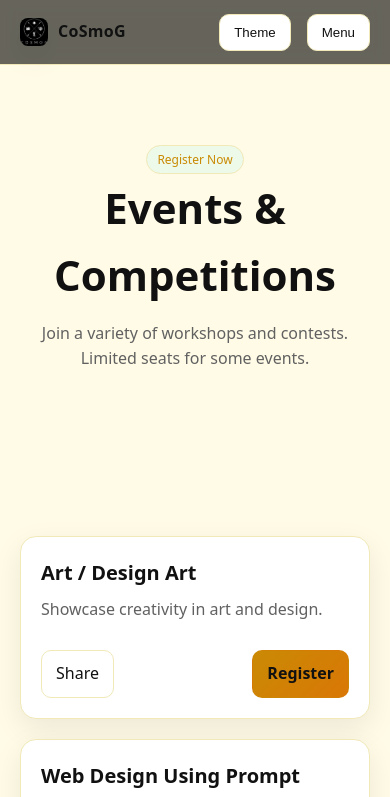
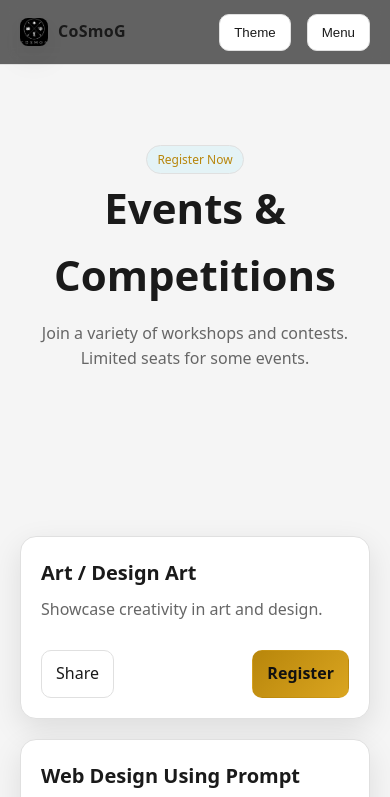
Before and after one commit to PadalaTanish30/cosmog-2K25, a plain HTML site: page events.html in a window 390 px wide. Both pictures are taken after a click on the button "Theme". Shown: the top 797 px of the page. Drawn offline with Linux system fonts and the light colour scheme.

Commit message:
fix: light theme colors, mobile menu breakpoint, announcement dismiss

```diff
--- a/assets/css/styles.css
+++ b/assets/css/styles.css
@@ -15,16 +15,16 @@
 
 /* Light mode */
 .light {
-  --bg: #fffbe6;     /* light warm background */
+  --bg: #f5f5f5;     /* softer light background */
   --panel: #ffffff;
-  --text: #111111;
-  --muted: #616161;
-  --brand: #ca8a04;   /* yellow-700 */
-  --brand-2: #d97706; /* orange-600 */
-  --accent: #a16207;
-  --danger: #b91c1c;
-  --border: #f1e9b8;
-  --shadow: 0 10px 30px rgba(2,6,23,.08);
+  --text: #1a1a1a;
+  --muted: #666666;
+  --brand: #b8860b;   /* darker yellow */
+  --brand-2: #daa520; /* goldenrod */
+  --accent: #8b6914;
+  --danger: #dc2626;
+  --border: #e0e0e0;
+  --shadow: 0 10px 30px rgba(0,0,0,.1);
 }
 
 * { box-sizing: border-box; }
@@ -60,7 +60,7 @@ img { max-width: 100%; display: block; }
 .menu-btn { display: none; }
 
 /* Mobile menu */
-@media (max-width: 780px) {
+@media (max-width: 768px) {
   .menu-btn { display: inline-flex; align-items: center; gap: 6px; }
   .nav-links { display: none; position: absolute; left: 0; right: 0; top: 64px; background: var(--panel); border-bottom: 1px solid var(--border); flex-direction: column; padding: 10px 20px; }
   .nav-links.open { display: flex; }
--- a/assets/js/main.js
+++ b/assets/js/main.js
@@ -180,3 +180,45 @@ function closeRegistrationModal() {
 
 // Minimal QR generator (naive): uses external API fallback if canvas not supported
 // (Dynamic QR generation removed in favor of static image)
+
+// Web Share for event cards
+document.addEventListener('click', function (e) {
+  const t = e.target;
+  if (t && (t.matches('[data-share]') || t.closest('[data-share]'))) {
+    const card = t.closest('.card');
+    const title = card ? card.querySelector('h3')?.textContent?.trim() : document.title;
+    const text = `Join me at ${title} - CoSmoG`;
+    const url = window.location.origin + window.location.pathname;
+    if (navigator.share) {
+      navigator.share({ title, text, url }).catch(() => {});
+    } else {
+      navigator.clipboard?.writeText(url);
+      alert('Link copied to clipboard');
+    }
+  }
+});
+
+// Announcement bar dismiss
+(function () {
+  const bar = document.getElementById('announce');
+  if (!bar) return;
+  if (localStorage.getItem('announce:dismissed') === '1') {
+    bar.style.display = 'none';
+    return;
+  }
+  bar.addEventListener('click', function (e) {
+    if (e.target && e.target.matches('[data-dismiss]')) {
+      e.preventDefault();
+      e.stopPropagation();
+      localStorage.setItem('announce:dismissed', '1');
+      bar.style.display = 'none';
+    }
+  });
+})();
+
+// Register service worker for PWA
+if ('serviceWorker' in navigator) {
+  window.addEventListener('load', function () {
+    navigator.serviceWorker.register('sw.js').catch(() => {});
+  });
+}
```
